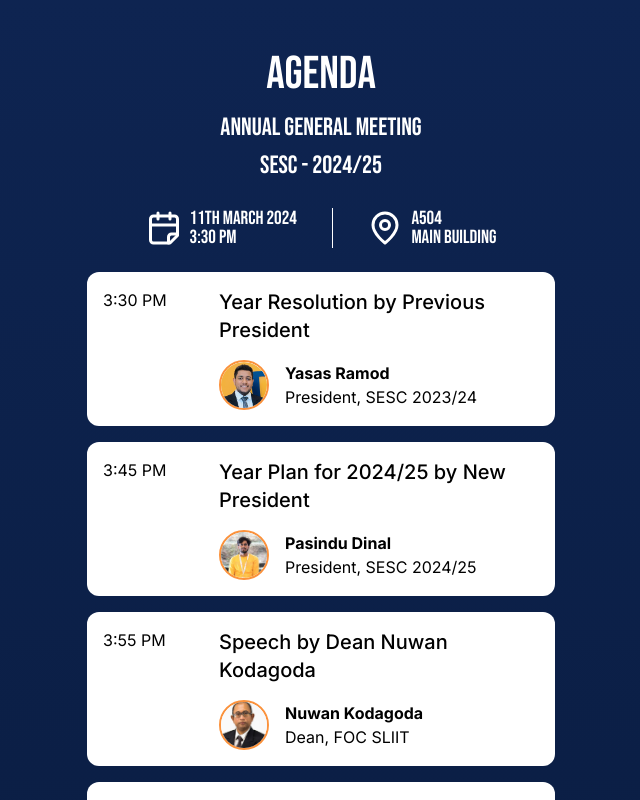
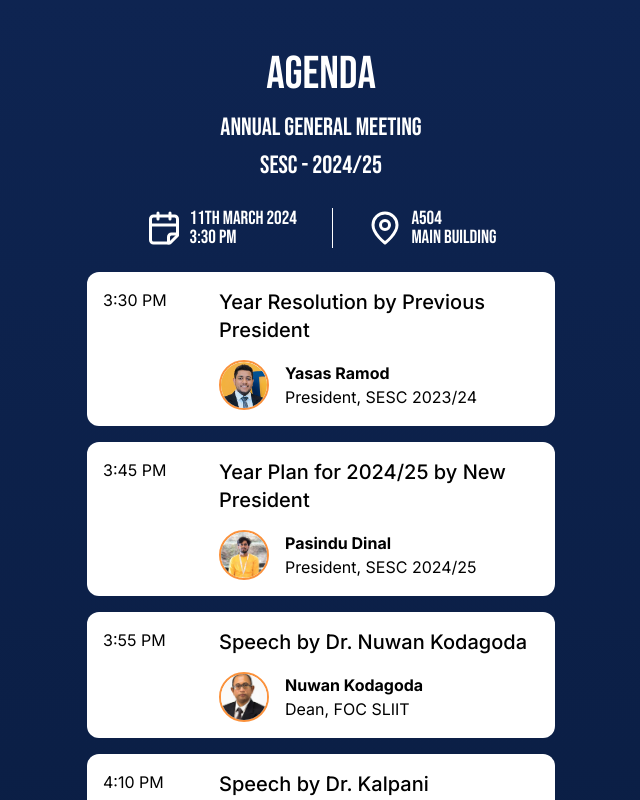
Before and after one commit to sliitsesc/links, a Next.js app: page /agm in a window 1280 px wide. Shown: the top 800 px of the page, without its empty margins (319-959 px from the left). Built offline with nearby package versions, Linux system fonts and the light colour scheme.

Commit message:
fix: update agenda

```diff
--- a/src/data/AgendaData.ts
+++ b/src/data/AgendaData.ts
@@ -14,7 +14,7 @@
     position: "President, SESC 2024/25",
   },
   {
-    title: "Speech by Dean Nuwan Kodagoda",
+    title: "Speech by Dr. Nuwan Kodagoda",
     time: "3:55 PM",
     imageURL: "/faces/nuwan.jpg",
     name: "Nuwan Kodagoda",
```
